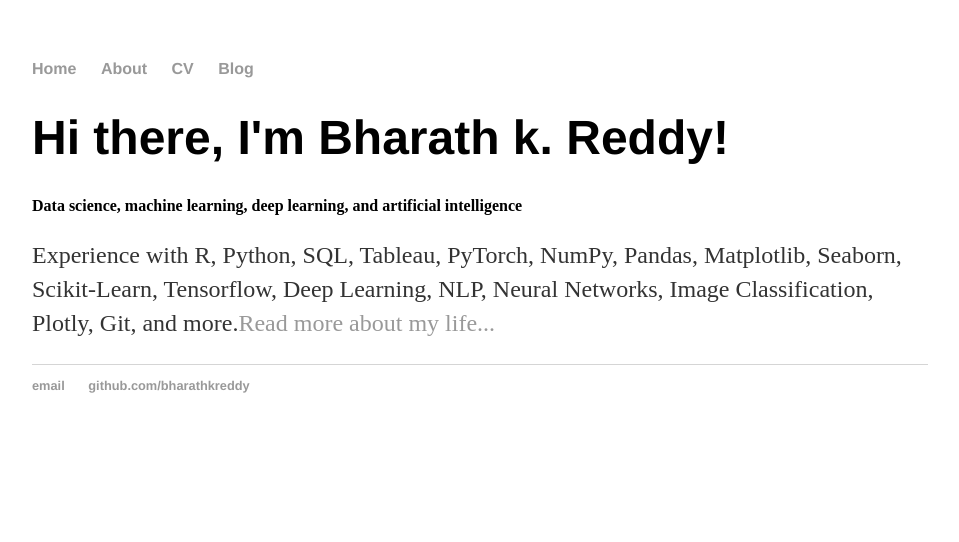
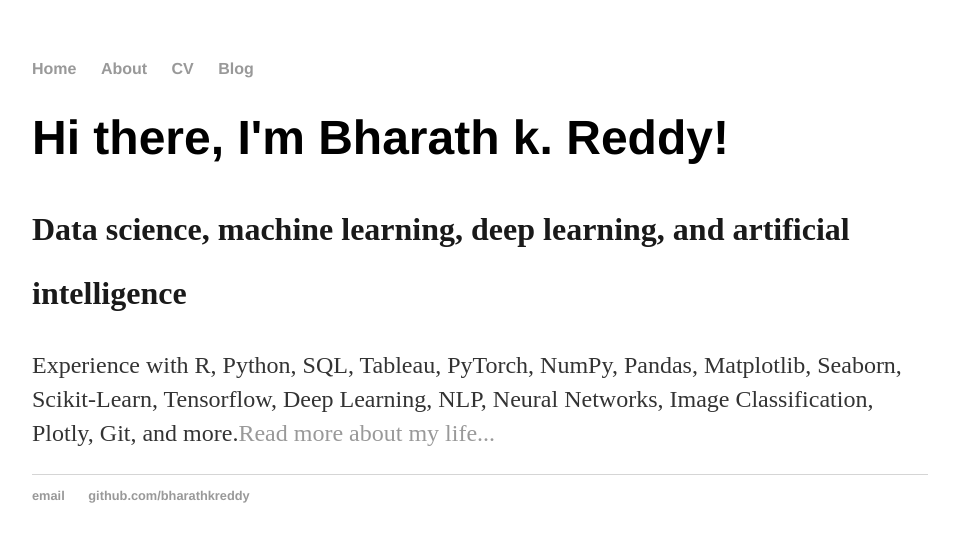
Before and after one commit to bharathkreddy/bharathkreddy.github.io, a Jekyll site: the page built from index.html, in a window 1280 px wide. Shown: the top 542 px of the page, without its empty margins (160-1119 px from the left). Built offline with Jekyll 4.4.1, drawn with Linux system fonts in a browser that asks for light colours.

Commit message:
Update main.css

```diff
--- a/css/main.css
+++ b/css/main.css
@@ -28,6 +28,11 @@ p {
     line-height: 1.4em;
     color: #333;
 }
+p1 {
+    font-size: 2em;
+    line-height: 2em;
+    color: #1a1a1a;
+}
 footer {
     border-top: 1px solid #d5d5d5;
     font-size: .8em;
```
